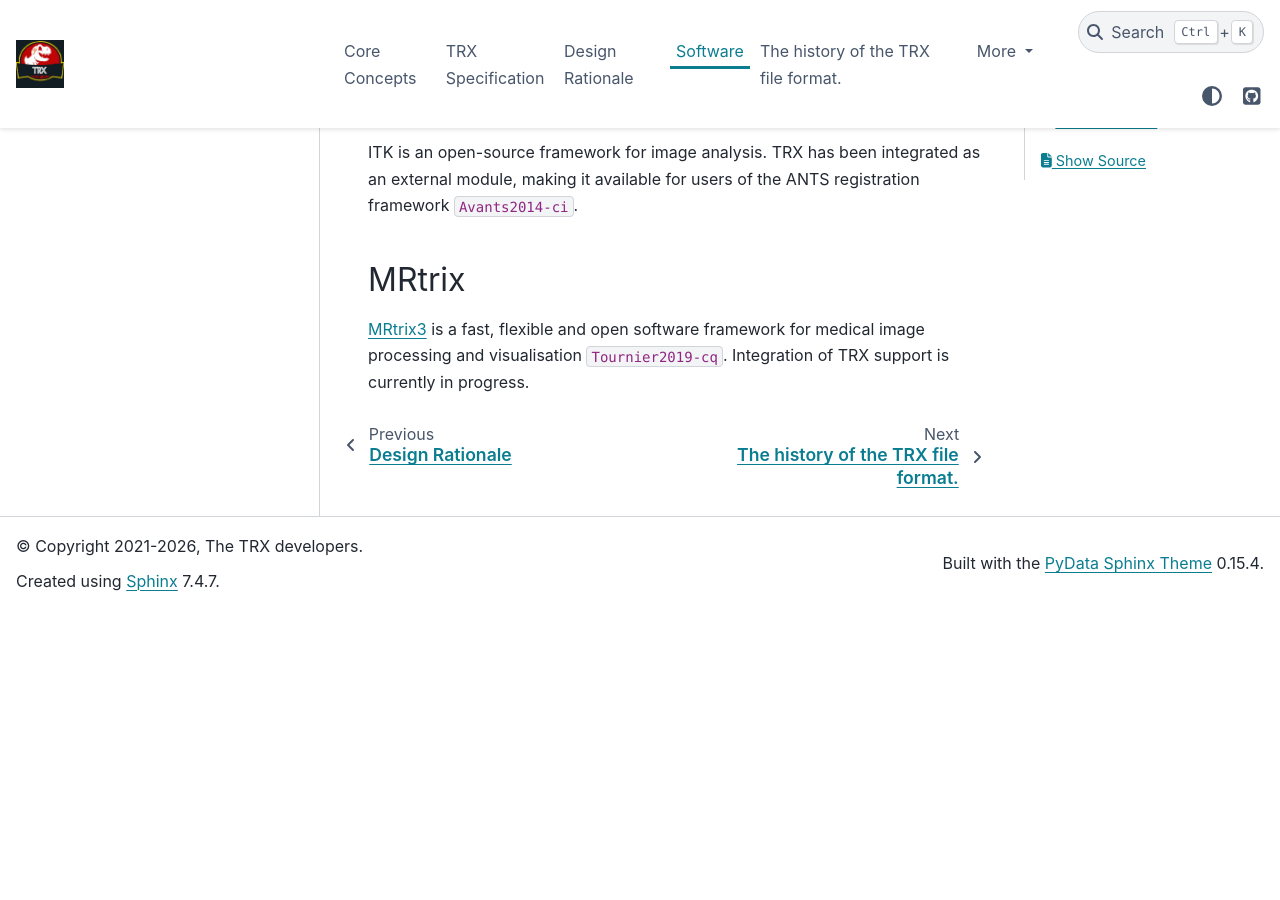
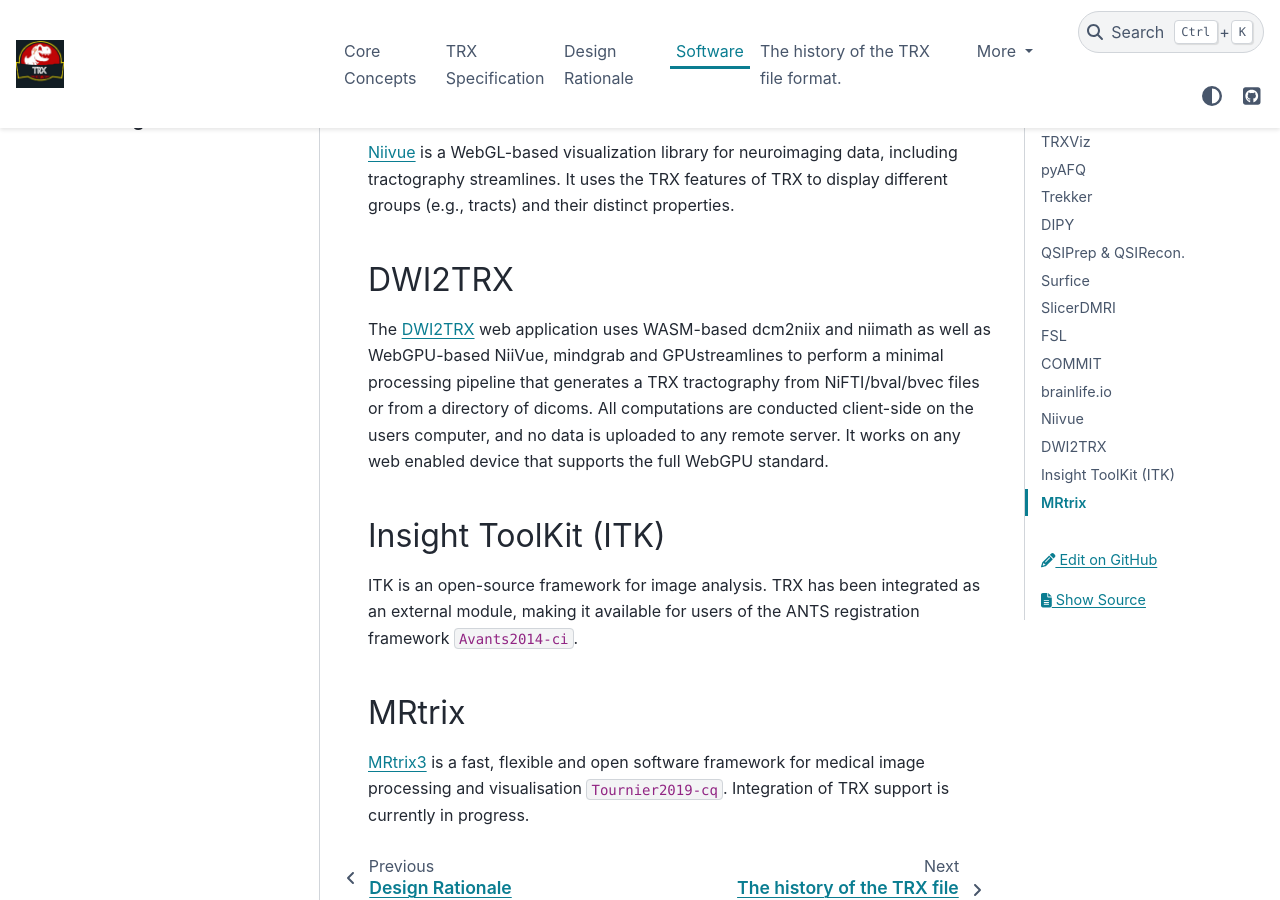
Before and after one commit to tee-ar-ex/tee-ar-ex.github.io, a Sphinx documentation site: the page built from source/software.md, in a window 1280 px wide and 900 px high, scrolled down 1973 px. Built offline with Sphinx 7.4.7 and the PyData theme 0.15.4, drawn with Linux system fonts in a browser that asks for light colours; cross-references to code outside the pages are shown as plain code; before the commit the page ends 2583 px from its top, so only the background shows below that; some of the changed text lies outside the part shown.

Commit message:
More software projects.

```diff
--- a/source/software.md
+++ b/source/software.md
@@ -2,6 +2,12 @@
 
 TRX input and output is now integrated into several analysis software
 libraries:
+
+## TRXViz
+
+[TRXViz](https://github.com/tee-ar-ex/TRXViz) is a tool for visualization and
+processing of diffusion-MRI based tractography. Implemented in Rust, it
+supports fast visualization and basic processing of TRX-based tractography.
 
 ## pyAFQ
 
@@ -66,6 +72,16 @@
 features of TRX to display different groups (e.g., tracts) and their distinct
 properties.
 
+## DWI2TRX
+
+The [DWI2TRX](https://tee-ar-ex.github.io/dwi2trx/) web application uses
+WASM-based dcm2niix and niimath as well as WebGPU-based NiiVue, mindgrab and
+GPUstreamlines to perform a minimal processing pipeline that generates a TRX
+tractography from NiFTI/bval/bvec files or from a directory of dicoms. All
+computations are conducted client-side on the users computer, and no data is
+uploaded to any remote server. It works on any web enabled device that supports
+the full WebGPU standard.
+
 ## Insight ToolKit (ITK)
 
 ITK is an open-source framework for image analysis. TRX has been integrated as
```
